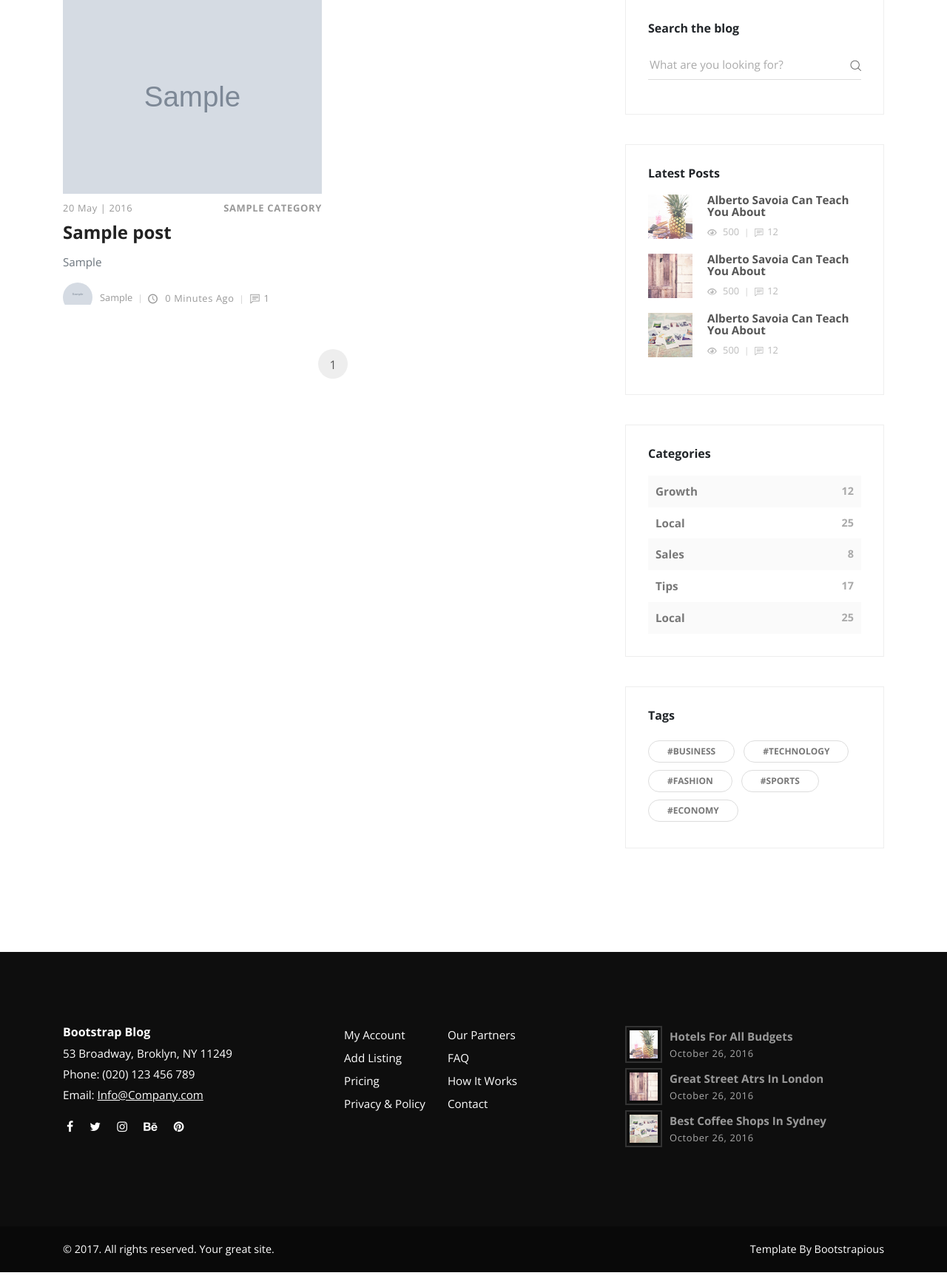
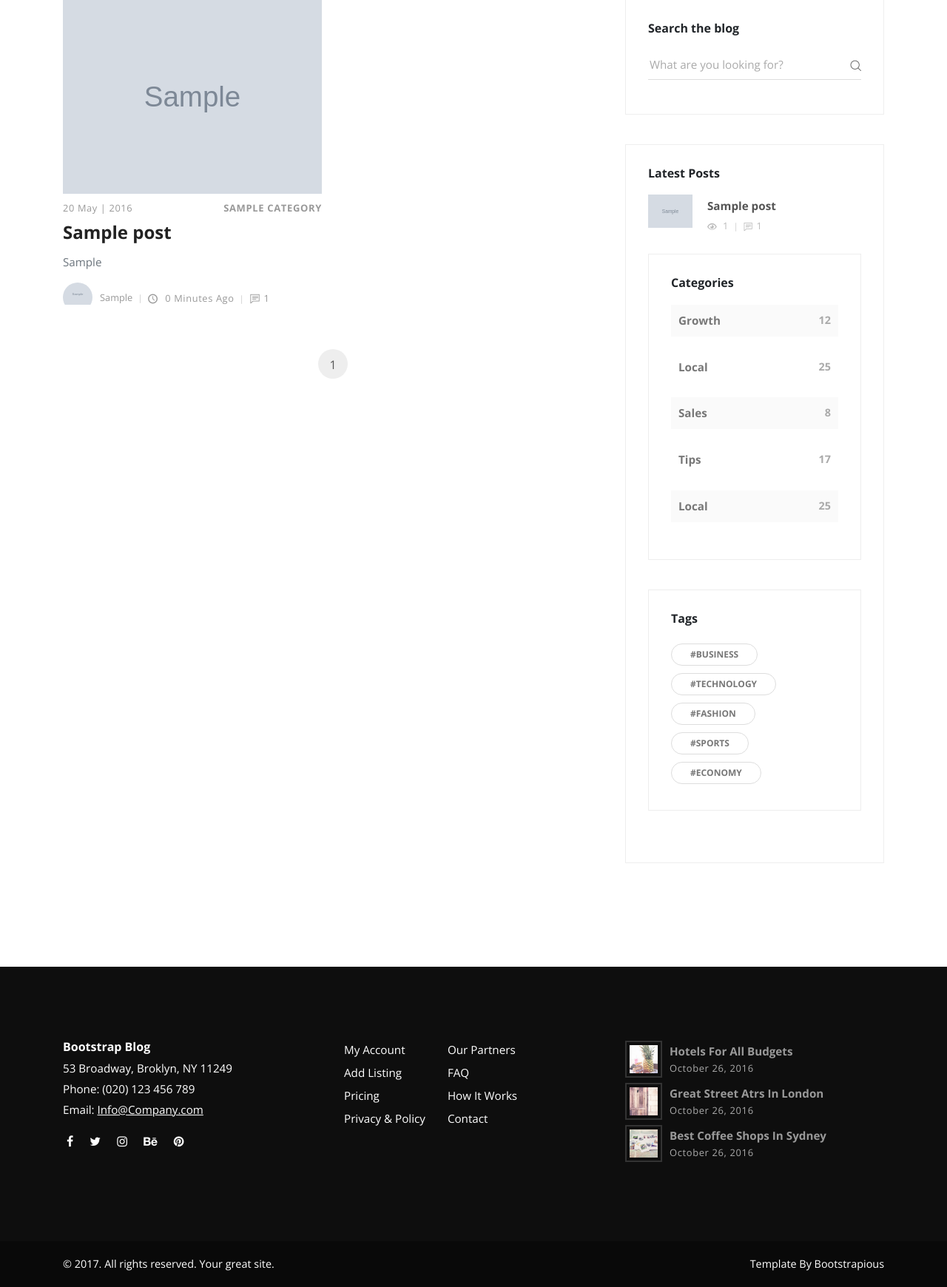
Before and after one commit to ElimuStuart/create-any-blog-with-django, a Django app: page /blog/ in a window 1280 px wide. Shown: the part 132-1872 px from the top of the page at 74% size. Run offline with Django 3.2, Linux system fonts and the light colour scheme; tables that the repository leaves empty hold one stand-in row (values such as "Sample post"); grey boxes marked "Sample" are stand-in pictures; some libraries are stand-ins or nearby versions.

Commit message:
link post to generic post detail page

```diff
--- a/blog/urls.py
+++ b/blog/urls.py
@@ -23,8 +23,8 @@ from posts.views import index, blog, post
 urlpatterns = [
     path('admin/', admin.site.urls),
     path('', index),
-    path('blog/', blog),
-    path('post/', post),
+    path('blog/', blog, name='blog-list'),
+    path('post/<id>/', post, name='post-detail'),
 
 ]
 
--- a/posts/models.py
+++ b/posts/models.py
@@ -1,3 +1,4 @@
+from django.urls import reverse
 from django.db import models
 from django.contrib.auth import get_user_model
 
@@ -21,6 +22,7 @@ class Post(models.Model):
     overview = models.TextField()
     timestamp = models.DateTimeField(auto_now_add=True)
     comment_count = models.IntegerField(default=0)
+    view_count = models.IntegerField(default=0)
     author = models.ForeignKey(Author, on_delete=models.CASCADE)
     thumbnail = models.ImageField()
     categories = models.ManyToManyField(Category)
@@ -28,3 +30,8 @@ class Post(models.Model):
 
     def __str__(self):
         return self.title
+
+    def get_absolute_url(self):
+        return reverse('post-detail', kwargs={
+            'id': self.id,
+        })
--- a/posts/views.py
+++ b/posts/views.py
@@ -20,6 +20,7 @@ def index(request):
     return render(request, 'index.html', context)
 
 def blog(request):
+    most_recent = Post.objects.order_by('-timestamp')[:3]
     post_list = Post.objects.all()
 
     # pagination
@@ -35,10 +36,11 @@ def blog(request):
         paginated_queryset = paginator.page(paginator.num_pages) # return the last page
 
     context = {
+        'most_recent': most_recent,
         'queryset': paginated_queryset,
         'page_request_var': page_request_var,
     }
     return render(request, 'blog.html', context)
 
-def post(request):
+def post(request, id):
     return render(request, 'post.html', {})
--- a/templates/blog.html
+++ b/templates/blog.html
@@ -14,7 +14,7 @@
               <!-- post -->
               {% for post in queryset %}
               <div class="post col-xl-6">
-                <div class="post-thumbnail"><a href="post.html"><img src="{{ post.thumbnail.url }}" alt="..." class="img-fluid"></a></div>
+                <div class="post-thumbnail"><a href="{{ post.get_absolute_url }}"><img src="{{ post.thumbnail.url }}" alt="..." class="img-fluid"></a></div>
                 <div class="post-details">
                   <div class="post-meta d-flex justify-content-between">
                     <div class="date meta-last">20 May | 2016</div>
@@ -23,7 +23,7 @@
                       <a href="#">{{ cat }}</a>
                       {% endfor %}
                     </div>
-                  </div><a href="#">
+                  </div><a href="{{ post.get_absolute_url }}">
                     <h3 class="h4">{{ post.title }}</h3></a>
                   <p class="text-muted">{{ post.overview }}</p>
                   <footer class="post-footer d-flex align-items-center"><a href="#" class="author d-flex align-items-center flex-wrap">
@@ -42,7 +42,7 @@
                 {% if queryset.has_previous %}
                 <li class="page-item"><a href="?{{ page_request_var }}={{ queryset.previous_page_number }}" class="page-link"> <i class="fa fa-angle-left"></i></a></li>
                 {% endif %}
-                <li class="page-item"><a href="#" class="page-link active">{{ queryset.number }}</a></li>
+                <li class="page-item"><a href="?{{ page_request_var }}={{ queryset.number }}" class="page-link active">{{ queryset.number }}</a></li>
                 {% if queryset.has_next %}
                 <li class="page-item"><a href="?{{ page_request_var }}={{ queryset.next_page_number }}" class="page-link"> <i class="fa fa-angle-right"></i></a></li>
                 {% endif %}
@@ -68,34 +68,20 @@
             <header>
               <h3 class="h6">Latest Posts</h3>
             </header>
-            <div class="blog-posts"><a href="#">
+            <div class="blog-posts">
+              {% for post in most_recent %}
+              <a href="{{ post.get_absolute_url }}">
                 <div class="item d-flex align-items-center">
-                  <div class="image"><img src="{% static 'img/small-thumbnail-1.jpg' %}" alt="..." class="img-fluid"></div>
-                  <div class="title"><strong>Alberto Savoia Can Teach You About</strong>
+                  <div class="image"><img src="{{ post.thumbnail.url }}" alt="..." class="img-fluid"></div>
+                  <div class="title"><strong>{{ post.title }}</strong>
                     <div class="d-flex align-items-center">
-                      <div class="views"><i class="icon-eye"></i> 500</div>
-                      <div class="comments"><i class="icon-comment"></i>12</div>
+                      <div class="views"><i class="icon-eye"></i> {{ post.view_count }}</div>
+                      <div class="comments"><i class="icon-comment"></i>{{ post.comment_count }}</div>
                     </div>
                   </div>
-                </div></a><a href="#">
-                <div class="item d-flex align-items-center">
-                  <div class="image"><img src="{% static 'img/small-thumbnail-2.jpg' %}" alt="..." class="img-fluid"></div>
-                  <div class="title"><strong>Alberto Savoia Can Teach You About</strong>
-                    <div class="d-flex align-items-center">
-                      <div class="views"><i class="icon-eye"></i> 500</div>
-                      <div class="comments"><i class="icon-comment"></i>12</div>
-                    </div>
-                  </div>
-                </div></a><a href="#">
-                <div class="item d-flex align-items-center">
-                  <div class="image"><img src="{% static 'img/small-thumbnail-3.jpg' %}" alt="..." class="img-fluid"></div>
-                  <div class="title"><strong>Alberto Savoia Can Teach You About</strong>
-                    <div class="d-flex align-items-center">
-                      <div class="views"><i class="icon-eye"></i> 500</div>
-                      <div class="comments"><i class="icon-comment"></i>12</div>
-                    </div>
-                  </div>
-                </div></a></div>
+                </div>
+              </a>
+                {% endfor %}
           </div>
           <!-- Widget [Categories Widget]-->
           <div class="widget categories">
```
